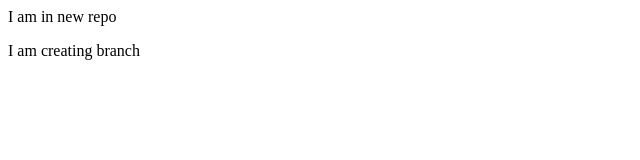
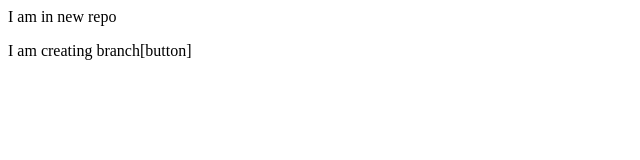
Before and after one commit to Sujata-Randhaye/NewFolder1, a plain HTML site: page index.html in a window 1280 px wide. Shown: the full height of the page, 0-640 px from the left. Drawn offline with Linux system fonts and the light colour scheme.

```diff
--- a/index.html
+++ b/index.html
@@ -2,7 +2,7 @@
     <head>
         <body>
             <p>I am in new repo</p>
-            <p>I am creating branch</p>
+            <p>I am creating branch[button]</p>
         </body>
     </head>
 </html>
```
